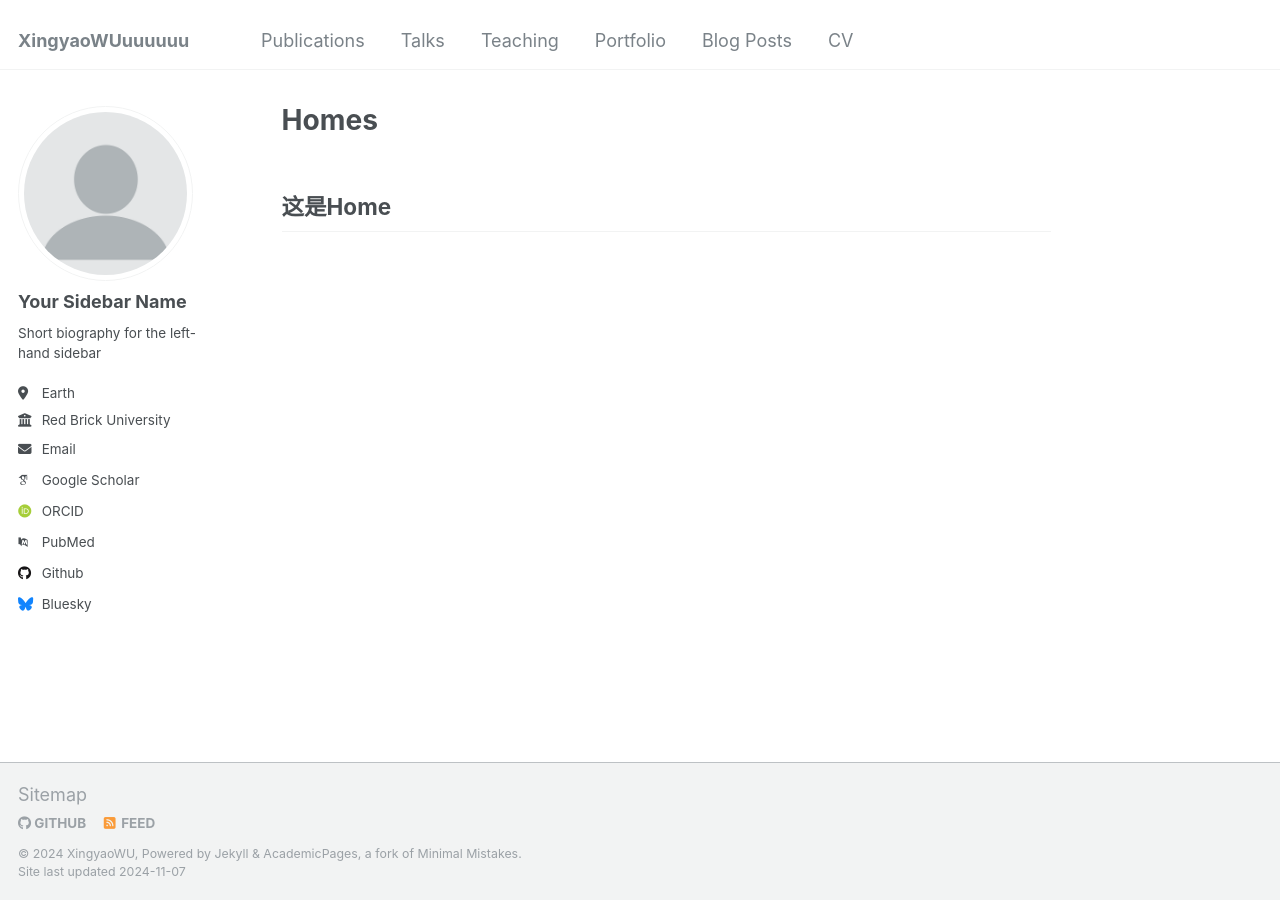
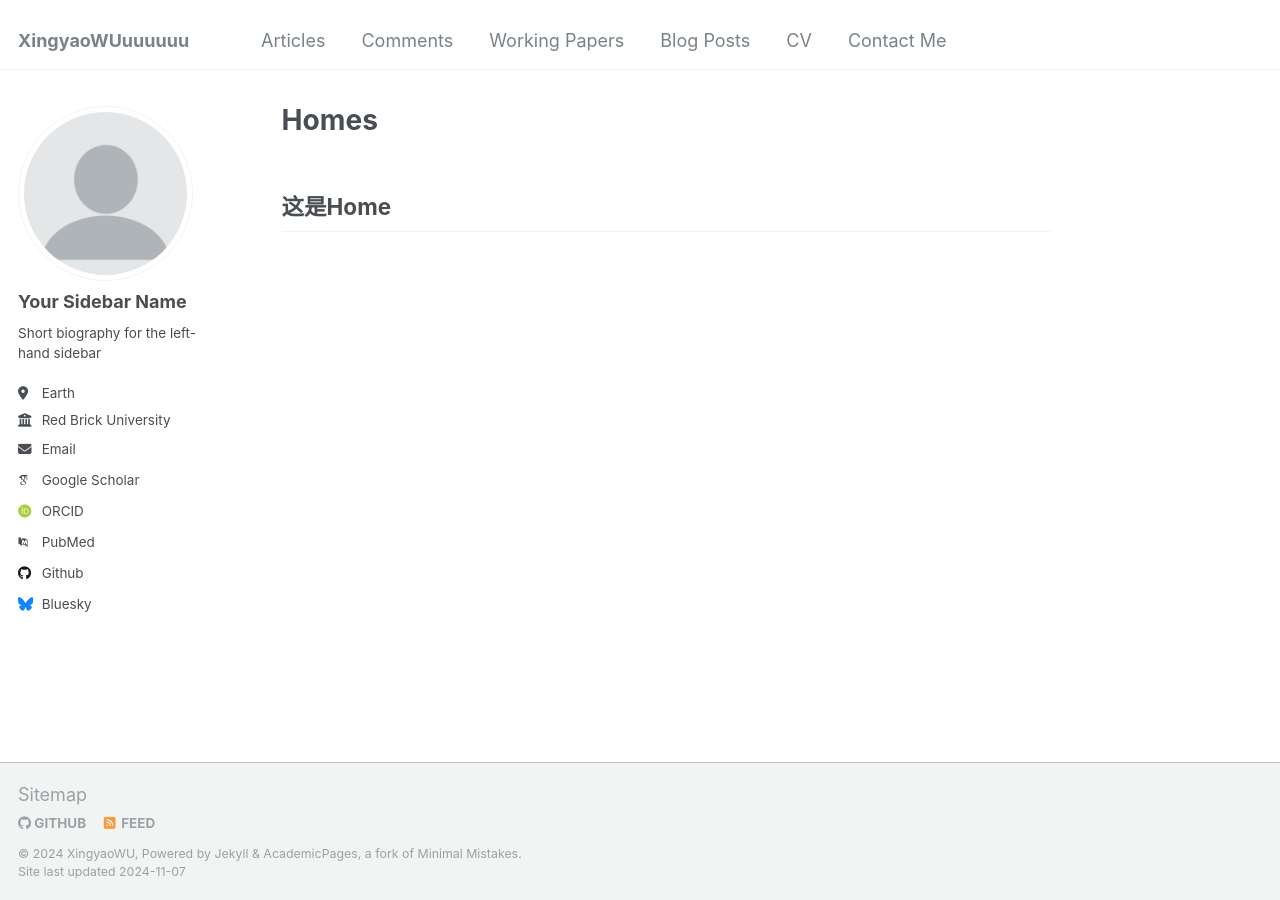
Before and after one commit to XingyaoWU-w/XingyaoWU-w.github.io, a Jekyll site: the page built from _pages/about.md, in a window 1280 px wide. Built offline with Jekyll 4.4.1, drawn with Linux system fonts in a browser that asks for light colours; some web fonts are replaced.

Commit message:
Update navigation.yml

```diff
--- a/_data/navigation.yml
+++ b/_data/navigation.yml
@@ -5,20 +5,24 @@
 # prevent it from being included in the site.
 
 main:
-  - title: "Publications"
+  - title: "Articles"
     url: /publications/
 
-  - title: "Talks"
+  - title: "Comments"
     url: /talks/
 
-  - title: "Teaching"
+  - title: "Working Papers"
     url: /teaching/
 
-  - title: "Portfolio"
-    url: /portfolio/
+
 
   - title: "Blog Posts"
     url: /year-archive/
 
+
+
   - title: "CV"
     url: /cv/
+
+  - title: "Contact Me"
+    url: /portfolio/
```
